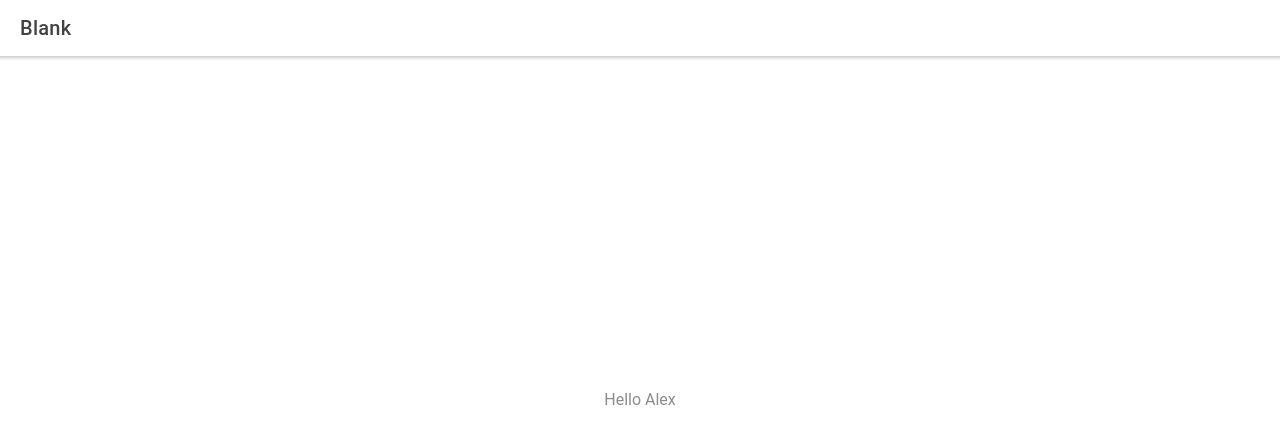
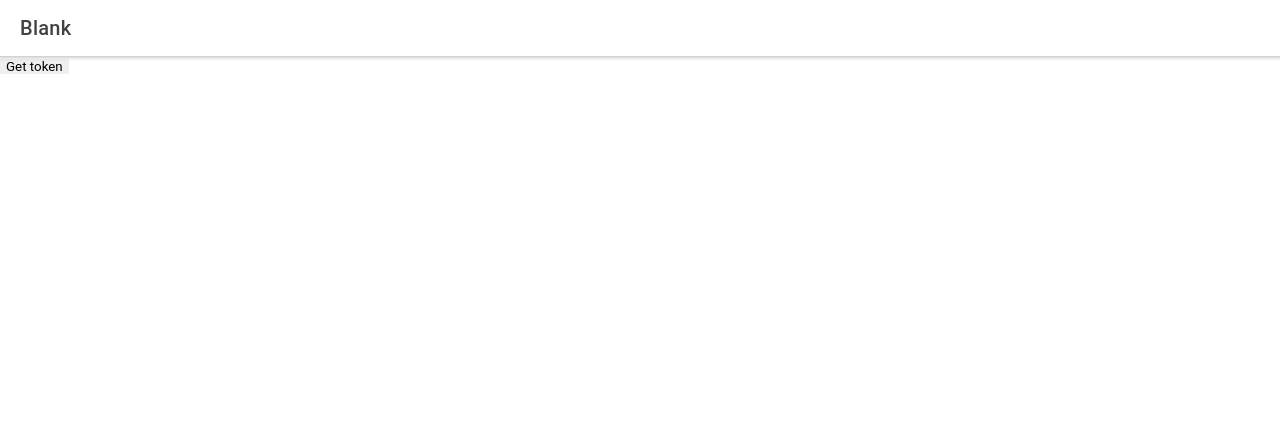
Before and after one commit to froilanenriquez3/ionicthree, a React (Create React App) app: page /home in a window 1280 px wide. Shown: the top 444 px of the page. Built offline with nearby package versions, Linux system fonts and the light colour scheme.

Commit message:
Method for access token

```diff
--- a/src/components/ApiController.tsx
+++ b/src/components/ApiController.tsx
@@ -1,11 +1,49 @@
-import './ExploreContainer.css';
+import axios from 'axios';
+var querystring = require('querystring');
 
 interface ContainerProps { }
 
 const ApiController: React.FC<ContainerProps> = () => {
+
+  const clientId = '955fbe8265ca446283c3c8169cf5fa1c';
+  const clientSecret = 'b33030dba12e46eb84156830c55469af';
+
+  let accessToken;
+
+  const getToken = () => {
+    console.log('getting token');
+    axios(
+      {
+        url: 'https://accounts.spotify.com/api/token',
+        method: 'post',
+
+       /*  params: {
+          grant_type : 'client_credentials'
+        } */
+        headers: {
+          'Content-Type': 'application/x-www-form-urlencoded',
+          'Authorization': 'Basic ' + btoa(clientId + ':' + clientSecret)
+          // Authorization:'Basic ' + Buffer.from(clientId + ':' + clientSecret).toString('base64')
+        },
+        data: querystring.stringify({ grant_type: 'client_credentials' }),
+
+
+      }).then(response => {
+        console.log(response);
+
+        accessToken = response.data.access_token;
+        console.log(accessToken);
+
+      }).catch(error => {
+        console.log(error.response);
+      })
+
+  }
+
+
   return (
     <div className="container">
-      <p>Hello Alex</p>
+      <button onClick={() => getToken()}>Get token</button>
     </div>
   );
 };
--- a/src/pages/Home.tsx
+++ b/src/pages/Home.tsx
@@ -1,15 +1,13 @@
 import {
-  IonContent, IonHeader, IonPage, IonTitle, IonToolbar, IonButton,
-  IonList, IonItem
+  IonContent, IonHeader, IonPage, IonTitle, IonToolbar
 } from '@ionic/react';
-import ExploreContainer from '../components/ExploreContainer';
 import ApiController from '../components/ApiController';
 import './Home.css';
-import axios from 'axios';
+// import axios from 'axios';
 
 const Home: React.FC = () => {
 
-  const apiKey = ''
+/*   const apiKey = ''
   const endpoint = ``;
   const url = '';
 
@@ -21,7 +19,7 @@ const Home: React.FC = () => {
     }).then(reponse => {
 
     })
-  }
+  } */
 
   return (
     <IonPage>
@@ -36,7 +34,6 @@ const Home: React.FC = () => {
             <IonTitle size="large">Blank</IonTitle>
           </IonToolbar>
         </IonHeader>
-        {/* <ExploreContainer /> */}
         <ApiController />
       </IonContent>
     </IonPage>
```
